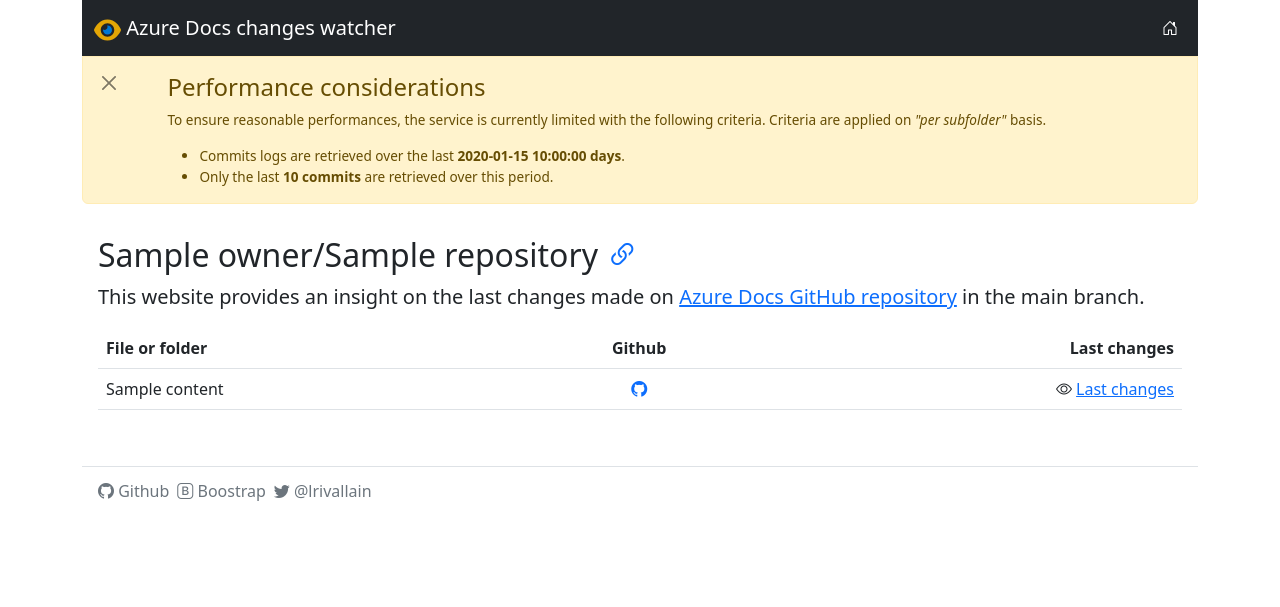
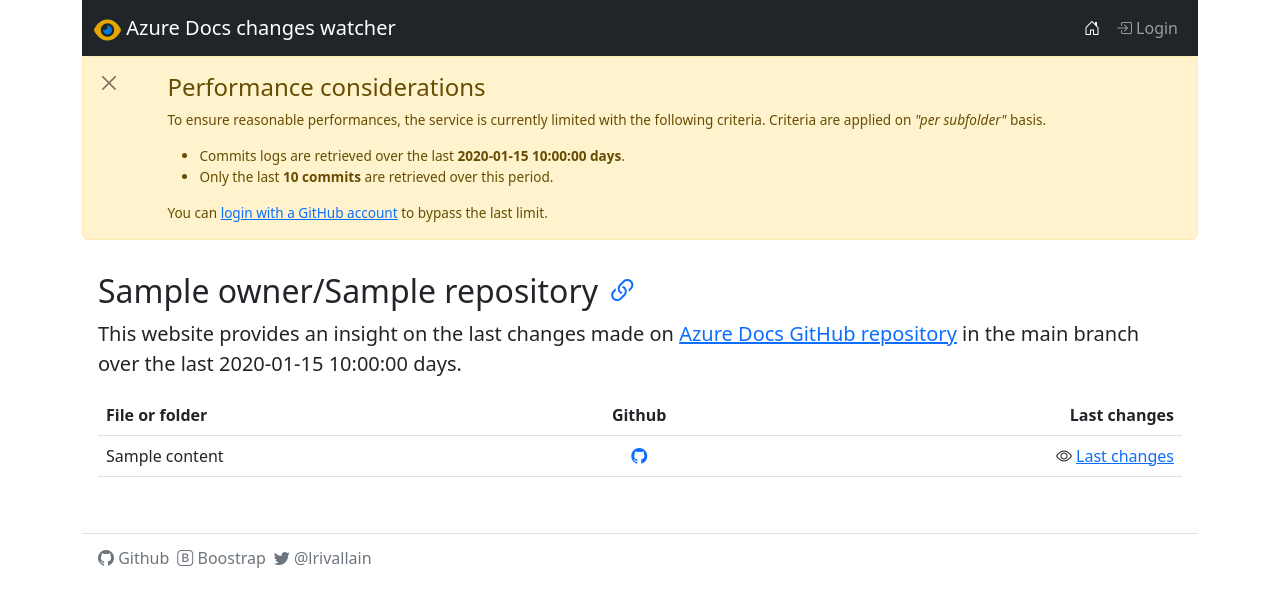
Before and after one commit to lrivallain/azure_docs_watcher, a Flask app: template templates/index.html in a window 1280 px wide. Shown: the top 607 px of the page. Run offline with Flask 2, Linux system fonts and the light colour scheme; the template is opened without the code that fills it: most values are stand-ins (such as "Sample title", 1, 10 or a date in 2020); parts of the project's set-up code (start-up, migrations or seed data) failed here and were passed over; some libraries are stand-ins or nearby versions.

Commit message:
v1.0.0
Add GitHub oAuth to bypass rate limitations

```diff
--- a/app.py
+++ b/app.py
@@ -2,20 +2,28 @@
 
 import os
 import datetime
+import logging
+import secrets
+from functools import wraps
 from markupsafe import escape
-import logging
 
-from flask import Flask, render_template, Response, request
+from flask import (
+    Flask,
+    render_template,
+    Response,
+    request,
+    redirect,
+    url_for,
+    session,
+    g,
+)
+import coloredlogs
 from github import Github, Repository
 from github import UnknownObjectException, RateLimitExceededException
-import coloredlogs
+from flask_dance.contrib.github import make_github_blueprint, github as gh_auth
 
-# configuration
-SINCE = os.environ.get("AZDOCSWATCH_SINCE", 5)
-MAX_COMMITS = os.environ.get("AZDOCSWATCH_MAX_COMMITS", 20)
-AZURE_DOCS_REPO = "azure-docs"
-AZURE_DOCS_OWNER = "MicrosoftDocs"
-AZURE_DOCS_ARTICLES_FOLDER_PREFIX = "/articles/"
+# Import local configuration
+from config import *
 
 # configure logging
 log = logging.getLogger(__name__)
@@ -23,19 +31,75 @@ logging.getLogger("urllib3").setLevel(logging.WARNING)
 
 # create the Flask app
 app = Flask(__name__)
-app.config["TEMPLATES_AUTO_RELOAD"] = True
+app.secret_key = secrets.token_hex()
 if app.debug:
+    app.config["TEMPLATES_AUTO_RELOAD"] = True
     coloredlogs.install(level="DEBUG")
 else:
     coloredlogs.install(level="INFO")
 
-# create the Github client
-if not os.environ.get("GITHUB_ACCESS_TOKEN"):
-    raise Exception("GITHUB_ACCESS_TOKEN environment variable is not set")
-g = Github(os.environ.get("GITHUB_ACCESS_TOKEN"))
+# configure the gh-based login manager
+blueprint = make_github_blueprint(
+    client_id=GITHUB_CLIENT_ID, client_secret=GITHUB_CLIENT_SECRET
+)
+app.register_blueprint(blueprint, url_prefix="/login")
+
+
+def login_suggested(f):
+    """Decorator to manage the GitHub login suggestion to bypass performance limits.
+
+    Args:
+        f (_type_): function to decorate
+
+    Returns:
+        function: decorated function
+    """
+
+    @wraps(f)
+    def decorated_function(*args, **kwargs):
+        log.debug("Checking if user is authenticated")
+        g.using_shared_gh = True
+        if not gh_auth.authorized:
+            g.gh_token = GITHUB_ACCESS_TOKEN
+        else:
+            resp = gh_auth.get("/user")
+            if not resp.json().get("login"):
+                log.warn("User used to be authenticated but is not anymore")
+                return redirect(url_for("github.login"))
+            log.debug("User is authenticated")
+            session["username"] = resp.json()["login"]
+            g.gh_token = gh_auth.token.get("access_token")
+            g.using_shared_gh = False
+        g.gh = Github(g.gh_token)
+        return f(*args, **kwargs)
+
+    return decorated_function
+
+
+@app.route("/login")
+def login():
+    """Login route.
+
+    Redirects to GitHub login page.
+    """
+    return redirect(url_for("github.login"))
+
+
+@app.route("/logout")
+def logout():
+    """Logout route: remove session data.
+
+    Warning: the GitHub token is not revoked !
+
+    Returns:
+        flask.redirect: Redirect to the home page
+    """
+    session.clear()
+    return redirect(url_for("home"))
 
 
 @app.route("/")
+@login_suggested
 def home():
     """List files and folders to get commits logs from.
 
@@ -44,12 +108,14 @@ def home():
     """
     log.debug("Looking for repository %s/%s", AZURE_DOCS_OWNER, AZURE_DOCS_REPO)
     try:
-        repo = g.get_repo(f"{AZURE_DOCS_OWNER}/{AZURE_DOCS_REPO}")
+        repo = g.gh.get_repo(f"{AZURE_DOCS_OWNER}/{AZURE_DOCS_REPO}")
     except UnknownObjectException:
         return Response("Repository not found", status=404)
     except RateLimitExceededException:
         return Response("Rate limit exceeded", status=429)
-
+    except Exception as e:
+        log.error(e)
+        return Response("Error while listing files and folders", status=500)
     log.debug("Listing files and folders in %s", AZURE_DOCS_ARTICLES_FOLDER_PREFIX)
     try:
         contents = repo.get_dir_contents(
@@ -57,7 +123,8 @@ def home():
         )
     except RateLimitExceededException:
         return Response("Rate limit exceeded", status=429)
-    except:
+    except Exception as e:
+        log.error(e)
         return Response("Error while listing files and folders", status=500)
     return render_template(
         "index.html",
@@ -70,7 +137,7 @@ def home():
 
 
 @app.route(f"/{AZURE_DOCS_ARTICLES_FOLDER_PREFIX}<path:folder>")
-# @app.errorhandler(400)
+@login_suggested
 def track(folder: str):
     """Track a folder in a repository
 
@@ -80,15 +147,17 @@ def track(folder: str):
     Returns:
         str: html page
     """
-    _max_commits = int(request.args.get("max_commits", MAX_COMMITS))
     _since = int(request.args.get("since", SINCE))
     log.debug("Looking for repository %s/%s", AZURE_DOCS_OWNER, AZURE_DOCS_REPO)
     if not folder:
         return Response("Missing folder or file to like for changes", status=400)
     try:
-        repo = g.get_repo(f"{AZURE_DOCS_OWNER}/{AZURE_DOCS_REPO}")
+        repo = g.gh.get_repo(f"{AZURE_DOCS_OWNER}/{AZURE_DOCS_REPO}")
     except UnknownObjectException:
         return Response("Repository not found", status=404)
+    except Exception as e:
+        log.error(e)
+        return Response("Error while listing commits", status=500)
 
     log.debug("Calculating the reference date")
     tod = datetime.datetime.now()
@@ -103,8 +172,11 @@ def track(folder: str):
         log.debug(f"{commits.totalCount} commits found in the last {_since} days")
         _commits = []
         if commits.totalCount > 0:
-            if commits.totalCount > _max_commits:
-                commits = commits[:_max_commits]
+            if commits.totalCount > MAX_COMMITS and g.using_shared_gh:
+                log.info(
+                    "Using shared Github client: limiting commits to %s", MAX_COMMITS
+                )
+                commits = commits[:MAX_COMMITS]
             for commit in commits:
                 _commits.append(
                     {
@@ -129,12 +201,17 @@ def track(folder: str):
         folder=escape(_folder_path),
         commits=_commits,
         max_commits=MAX_COMMITS,
-        since=SINCE,
+        since=_since,
     )
 
 
 @app.route("/favicon.svg")
 def favicon():
+    """Serve the favicon.
+
+    Returns:
+        flask.send_from_directory: favicon served by Flask.
+    """
     return send_from_directory(
         os.path.join(app.root_path, "static"), "favicon.svg", mimetype="image/svg+xml"
     )
--- a/requirements.txt
+++ b/requirements.txt
@@ -1,3 +1,6 @@
 Flask
 coloredlogs
 PyGithub
+authlib
+Flask-Login
+flask_dance
--- a/templates/base.html
+++ b/templates/base.html
@@ -43,10 +43,25 @@
               <a class="nav-link active" aria-current="page" href="/" title="Go to home page"><i
                   class="bi bi-house-door"></i></a>
             </li>
+            {% if session.username %}
+            <li class="nav-item dropdown">
+              <a class="nav-link dropdown-toggle" href="#" role="button" data-bs-toggle="dropdown" aria-expanded="false">
+                <i class="bi bi-person-check"></i> {{ session.username }}
+              </a>
+              <ul class="dropdown-menu">
+                <li><a class="dropdown-item" href="/logout" title="Logout"><i class="bi bi-box-arrow-right"></i> Logout</a></li>
+              </ul>
+            </li>
+            {% else %}
+            <li class="nav-item">
+              <a class="nav-link" href="/login" title="Login"><i class="bi bi-box-arrow-in-right"></i> Login</a>
+            </li>
+            {% endif %}
           </ul>
-          <div>
-          </div>
+        <div>
+      </div>
     </nav>
+    {% if not session.username %}
     <div class="d-flex alert alert-warning pb-0" role="alert">
       <div class="flex-shrink-0">
         <button type="button" class="btn-close" data-bs-dismiss="alert" aria-label="Close"></button>
@@ -59,8 +74,10 @@
           <li>Commits logs are retrieved over the last <strong>{{ since }} days</strong>.</li>
           <li>Only the last <strong>{{ max_commits }} commits</strong> are retrieved over this period.</li>
         </ul>
+        <p>You can <a href="/login" title="Login">login with a GitHub account</a> to bypass the last limit.</p>
       </div>
     </div>
+    {% endif %}
 
     <main class="px-3 py-3">
       {% block content %}{% endblock %}
--- a/templates/commits.html
+++ b/templates/commits.html
@@ -7,7 +7,7 @@
     title="View this path on GitHub"><i class="bi bi-link-45deg"></i></a>
 </h2>
 <p class="lead">
-  {% if commits|length >= 1 %} Last {{commits|length}} commits:
+  {% if commits|length >= 1 %} Last {{commits|length}} commits{% if commits|length < max_commits%} over the last {{ since }} days{% endif %}:
   {% else %} No commit in the last {{ since }} days.
   {% endif %}
 </p>
--- a/templates/index.html
+++ b/templates/index.html
@@ -9,7 +9,7 @@
 
   This website provides an insight on the last changes made on
   <a href="https://github.com/{{ owner }}/{{ repository }}" target="_blank">Azure Docs GitHub repository</a> in the
-  main branch.
+  main branch over the last {{ since }} days.
 </p>
 <table class="table table-hover">
   <thead>
```
Also changed, not shown: config.py (added, +23 -0 lines), README.md, static/favicon.png (added).
